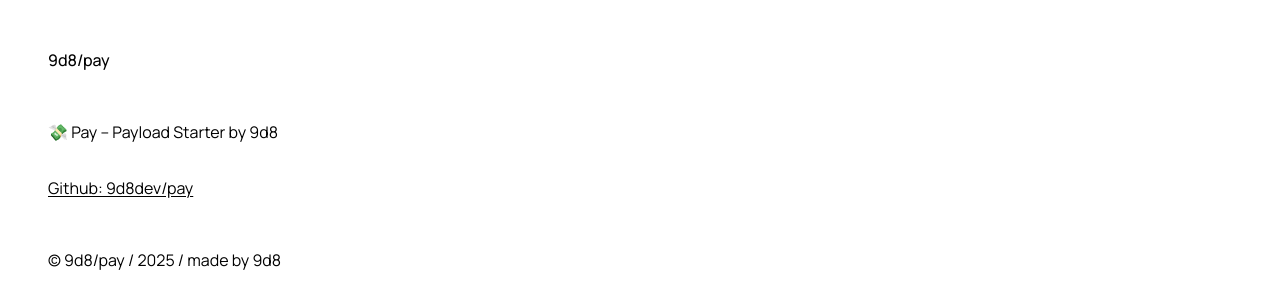
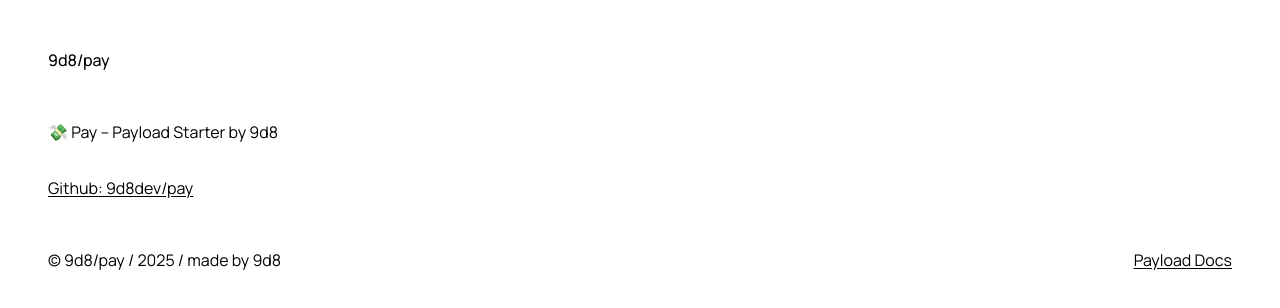
Before and after one commit to 9d8dev/pay, a Next.js app: page / in a window 1280 px wide. Shown: the top 308 px of the page. Built offline with nearby package versions, Linux system fonts and the light colour scheme.

Commit message:
add payload docs link

```diff
--- a/site.config.ts
+++ b/site.config.ts
@@ -7,7 +7,7 @@
 
 export const pay: PayConfig = {
   name: '9d8/pay',
-  title: 'Payload CMS / Next.js Starter by 9d8',
+  title: 'PayloadCMS / Next.js Starter by 9d8',
   desc: 'This is the PayloadCMS Starter by 9d8. It uses Next.js, Typescript, Postgres, Tailwind, shadcn/ui, brijr/craft, and Amazon S3.',
   url: 'https://pay.9d8.dev',
 }
--- a/src/app/(frontend)/layout.tsx
+++ b/src/app/(frontend)/layout.tsx
@@ -45,10 +45,16 @@
 
 const Footer = () => {
   return (
-    <footer>
+    <footer className="flex gap-4 justify-between">
       <p>
         © {pay.name} / 2025 / made by <a href="https://9d8.dev">9d8</a>
       </p>
+
+      <div>
+        <a className="underline underline-offset-2" href="https://payloadcms.com/docs">
+          Payload Docs
+        </a>
+      </div>
     </footer>
   )
 }
```
